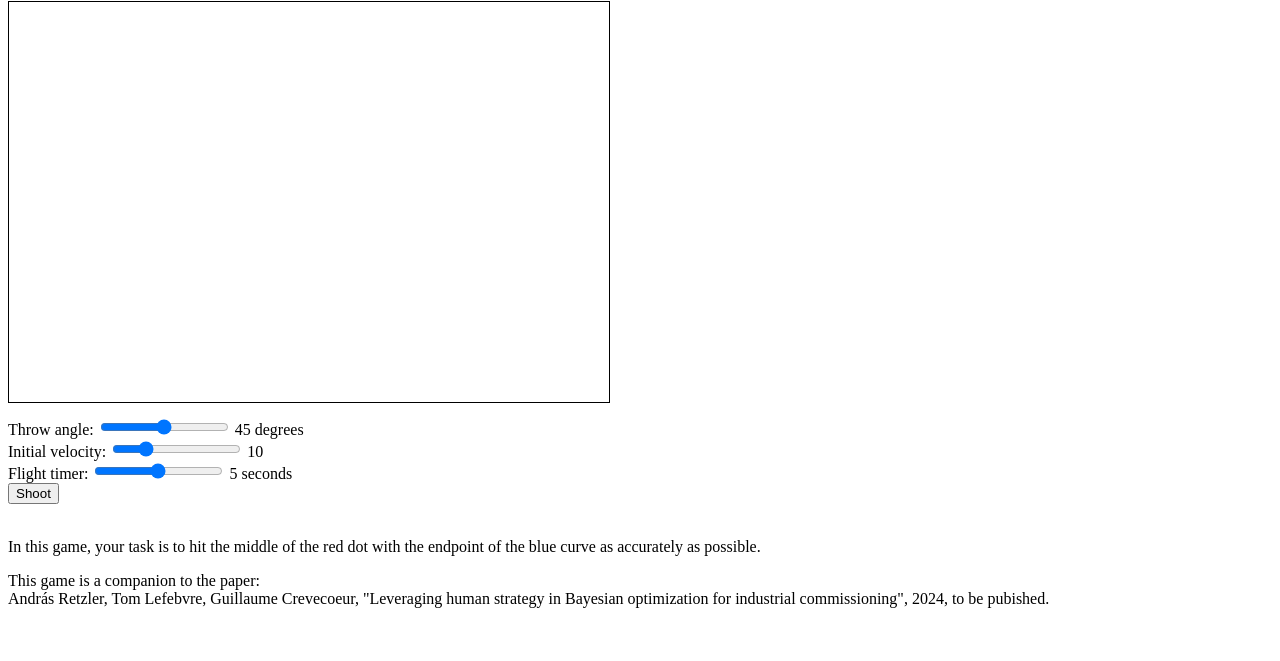
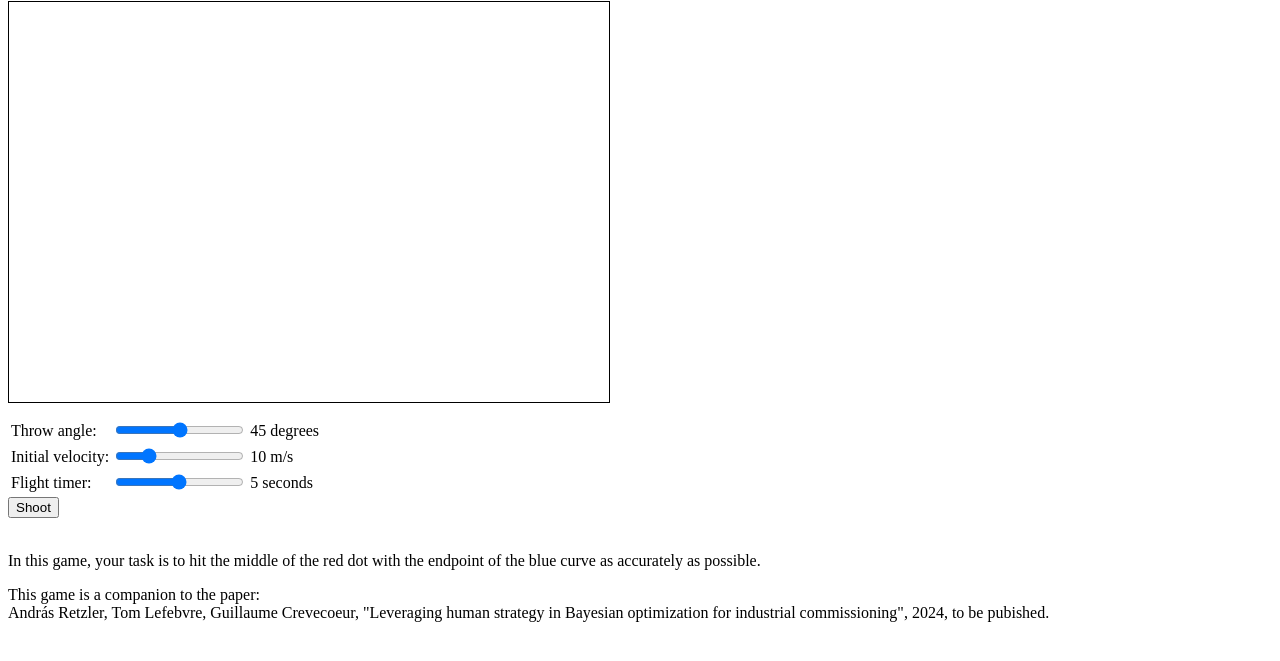
Before and after one commit to REXPEK/moonshot_game_html, a plain HTML site: page index.html in a window 1280 px wide. Shown: the part 79-740 px from the top of the page. Drawn offline with Linux system fonts and the light colour scheme.

Commit message:
better arrangement of sliders

```diff
--- a/index.html
+++ b/index.html
@@ -17,9 +17,23 @@
     <h1><em>Moonshot</em> virtual use case</h1>
   <canvas id="gameCanvas" width="600" height="400"></canvas>
   <div class="controls">
-    <label>Throw angle: <input type="range" id="angleSlider" min="0" max="90" value="45"> <span id="angleValue">45</span> degrees</label><br>
-    <label>Initial velocity: <input type="range" id="forceSlider" min="1" max="40" value="10"> <span id="forceValue">10</span></label><br>
-    <label>Flight timer: <input type="range" id="tFlightSlider" min="0.1" max="10" step="0.1" value="5"> <span id="tFlightValue">5</span> seconds</label><br>
+    <table>
+      <tr>
+        <td><label>Throw angle:</label></td>
+        <td><input type="range" id="angleSlider" min="0" max="90" value="45"></td>
+        <td><span id="angleValue">45</span> degrees</td>
+      </tr>
+      <tr>
+        <td><label>Initial velocity:</label></td>
+        <td><input type="range" id="forceSlider" min="1" max="40" value="10"></td>
+        <td><span id="forceValue">10</span> m/s</td>
+      </tr>
+      <tr>
+        <td><label>Flight timer:</label></td>
+        <td><input type="range" id="tFlightSlider" min="0.1" max="10" step="0.1" value="5"></td>
+        <td><span id="tFlightValue">5</span> seconds</td>
+      </tr>
+    </table>
     <button id="shootButton">Shoot</button><br/>
     <br/>
     <p>In this game, your task is to hit the middle of the red dot with the endpoint of the blue curve as accurately as possible.</p>
```
